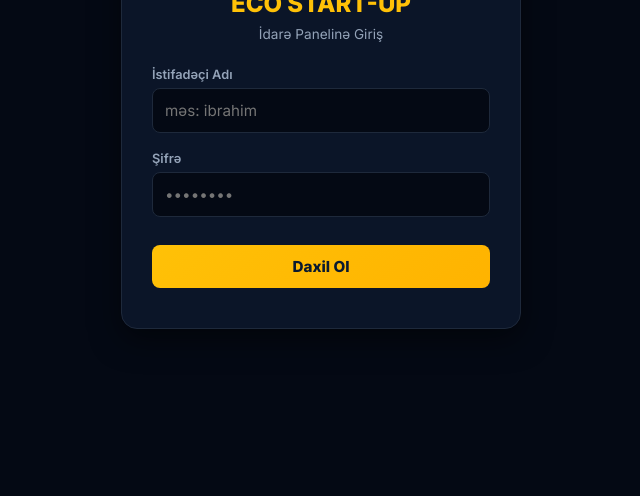
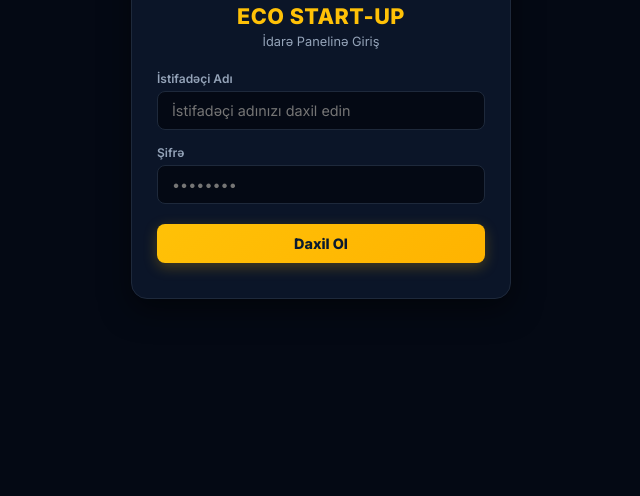
Before and after one commit to EcoStartupHub/eco-startup-site, a plain HTML site: page login.html in a window 1280 px wide. Shown: the part 304-800 px from the top of the page, without its empty margins (319-959 px from the left). Drawn offline with Linux system fonts and the light colour scheme.

Commit message:
Refactor login form styles and placeholders
Updated styles for login card and form elements.

```diff
--- a/login.html
+++ b/login.html
@@ -11,6 +11,7 @@
             --stk-navy: #091a30;
             --stk-navy-light: #122b4d;
             --stk-gold: #ffc107;
+            --stk-gold-glow: rgba(255, 193, 7, 0.25);
             --bg-color: #040914;
             --card-bg: #0b1528;
             --text-color: #f8fafc;
@@ -19,17 +20,17 @@
         }
         * { margin: 0; padding: 0; box-sizing: border-box; font-family: 'Inter', sans-serif; }
         body { background-color: var(--bg-color); color: var(--text-color); display: flex; justify-content: center; align-items: center; min-height: 100vh; padding: 20px; }
-        .login-card { background: var(--card-bg); border-radius: 16px; border: 1px solid var(--border-color); padding: 40px 30px; width: 100%; max-width: 400px; box-shadow: 0 10px 30px rgba(0,0,0,0.5); text-align: center; }
-        .login-card img { height: 60px; margin-bottom: 20px; object-fit: contain; }
-        .login-card h2 { color: var(--stk-gold); margin-bottom: 8px; font-weight: 800; font-size: 1.5rem; }
-        .login-card p { color: var(--text-light); font-size: 0.85rem; margin-bottom: 25px; }
-        .form-group { margin-bottom: 18px; text-align: left; }
-        .form-group label { display: block; font-size: 0.8rem; font-weight: 600; color: var(--text-light); margin-bottom: 6px; }
-        .form-group input { width: 100%; padding: 12px; border-radius: 8px; border: 1px solid var(--border-color); background: #040914; color: #fff; outline: none; font-size: 0.95rem; }
-        .form-group input:focus { border-color: var(--stk-gold); }
-        .btn-login { width: 100%; padding: 12px; border-radius: 8px; border: none; background: linear-gradient(135deg, #ffc107, #ffb300); color: #091a30; font-weight: 800; font-size: 0.95rem; cursor: pointer; margin-top: 10px; }
+        .login-card { background: var(--card-bg); border-radius: 16px; border: 1px solid var(--border-color); padding: 35px 25px; width: 100%; max-width: 380px; box-shadow: 0 10px 30px rgba(0,0,0,0.5); text-align: center; }
+        .login-card img { height: 55px; margin-bottom: 15px; object-fit: contain; }
+        .login-card h2 { color: var(--stk-gold); margin-bottom: 5px; font-weight: 800; font-size: 1.35rem; letter-spacing: 0.5px; }
+        .login-card p { color: var(--text-light); font-size: 0.8rem; margin-bottom: 22px; }
+        .form-group { margin-bottom: 15px; text-align: left; }
+        .form-group label { display: block; font-size: 0.75rem; font-weight: 600; color: var(--text-light); margin-bottom: 5px; }
+        .form-group input { width: 100%; padding: 10px 14px; border-radius: 8px; border: 1px solid var(--border-color); background: #040914; color: #fff; outline: none; font-size: 0.9rem; }
+        .form-group input:focus { border-color: var(--stk-gold); box-shadow: 0 0 8px var(--stk-gold-glow); }
+        .btn-login { width: 100%; padding: 11px; border-radius: 8px; border: none; background: linear-gradient(135deg, #ffc107, #ffb300); color: #091a30; font-weight: 800; font-size: 0.9rem; cursor: pointer; margin-top: 5px; box-shadow: 0 4px 14px var(--stk-gold-glow); transition: transform 0.2s; }
         .btn-login:hover { transform: translateY(-2px); }
-        .error-msg { color: #f43f5e; font-size: 0.85rem; margin-top: 15px; display: none; }
+        .error-msg { color: #f43f5e; font-size: 0.8rem; margin-top: 12px; display: none; background: rgba(244, 63, 94, 0.1); padding: 8px; border-radius: 6px; border: 1px solid rgba(244, 63, 94, 0.2); }
     </style>
 </head>
 <body>
@@ -42,7 +43,7 @@
         <form id="loginForm">
             <div class="form-group">
                 <label for="username">İstifadəçi Adı</label>
-                <input type="text" id="username" placeholder="məs: ibrahim" required autocomplete="off">
+                <input type="text" id="username" placeholder="İstifadəçi adınızı daxil edin" required autocomplete="off">
             </div>
             <div class="form-group">
                 <label for="password">Şifrə</label>
```
